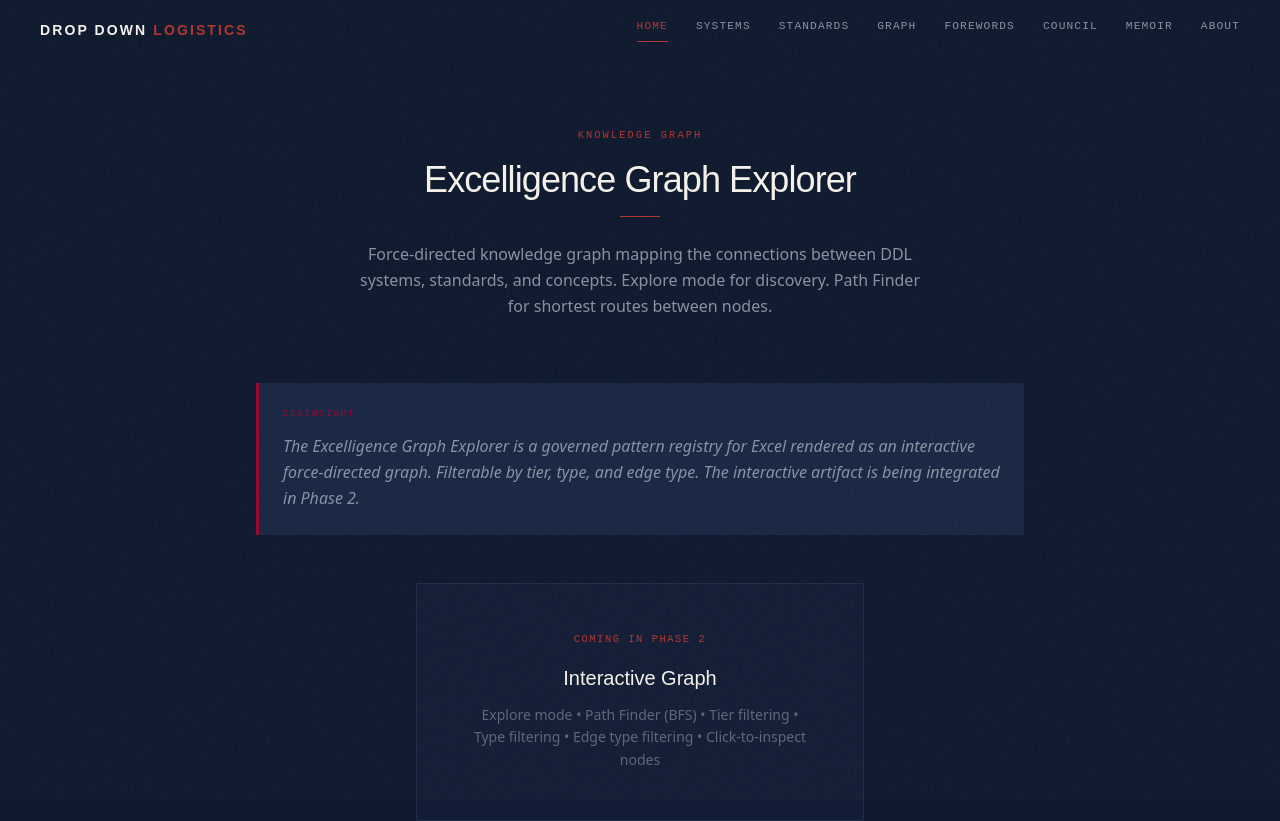
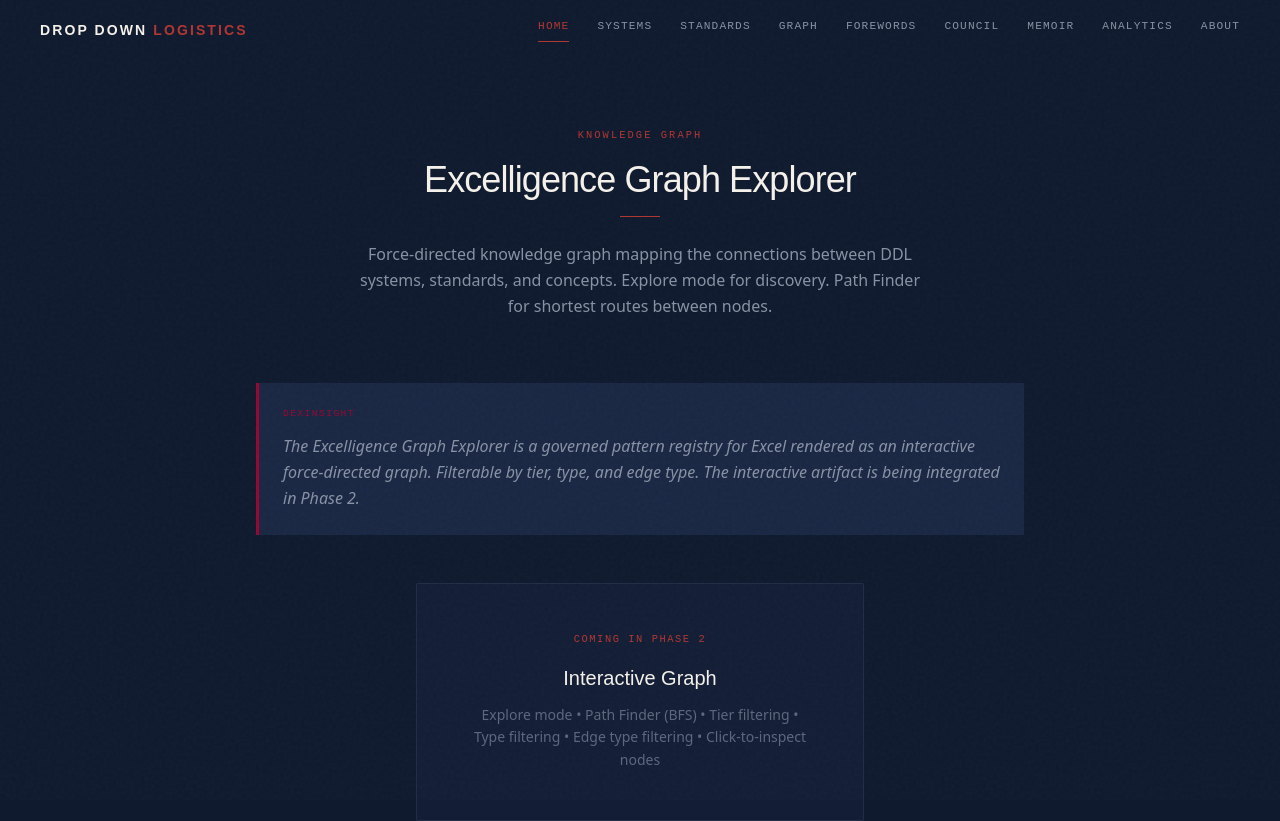
Before and after one commit to dropdownlogistics/website, a Next.js app: page / in a window 1280 px wide. Shown: the top 821 px of the page. Built offline with nearby package versions, Linux system fonts and the light colour scheme.

Commit message:
Add Analytics to nav with sub-route highlighting

```diff
--- a/components/Navigation.tsx
+++ b/components/Navigation.tsx
@@ -12,6 +12,7 @@
   { href: '/forewords', label: 'Forewords' },
   { href: '/council', label: 'Council' },
   { href: '/memoir', label: 'Memoir' },
+  { href: '/analytics', label: 'Analytics' },
   { href: '/about', label: 'About' },
 ];
 
@@ -63,13 +64,13 @@
               key={item.href}
               href={item.href}
               className={`font-mono text-[0.7rem] uppercase tracking-[0.1em] no-underline transition-colors duration-200 relative pb-2 ${
-                pathname === item.href
+                pathname === item.href || pathname.startsWith(item.href + '/')
                   ? 'text-ddl-crimson'
                   : 'text-ddl-muted-light hover:text-ddl-cream'
               }`}
             >
               {item.label}
-              {pathname === item.href && (
+              {(pathname === item.href || pathname.startsWith(item.href + '/')) && (
                 <span className="absolute bottom-0 left-0 right-0 h-px bg-ddl-crimson" />
               )}
             </Link>
@@ -85,7 +86,7 @@
               key={item.href}
               href={item.href}
               className={`block font-mono text-[0.75rem] uppercase tracking-[0.1em] no-underline py-3 border-b border-ddl-muted/10 ${
-                pathname === item.href
+                pathname === item.href || pathname.startsWith(item.href + '/')
                   ? 'text-ddl-crimson'
                   : 'text-ddl-muted-light'
               }`}
```
